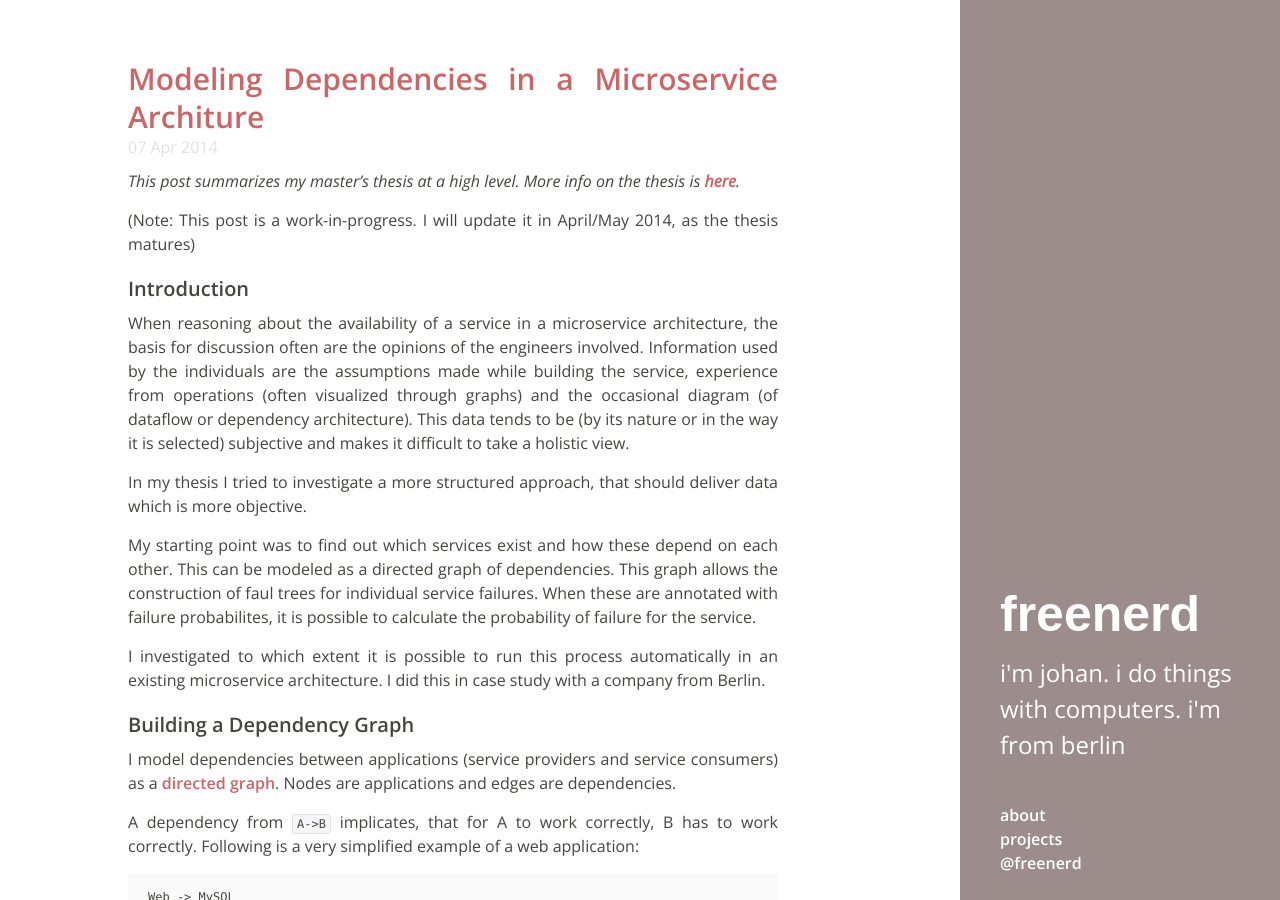
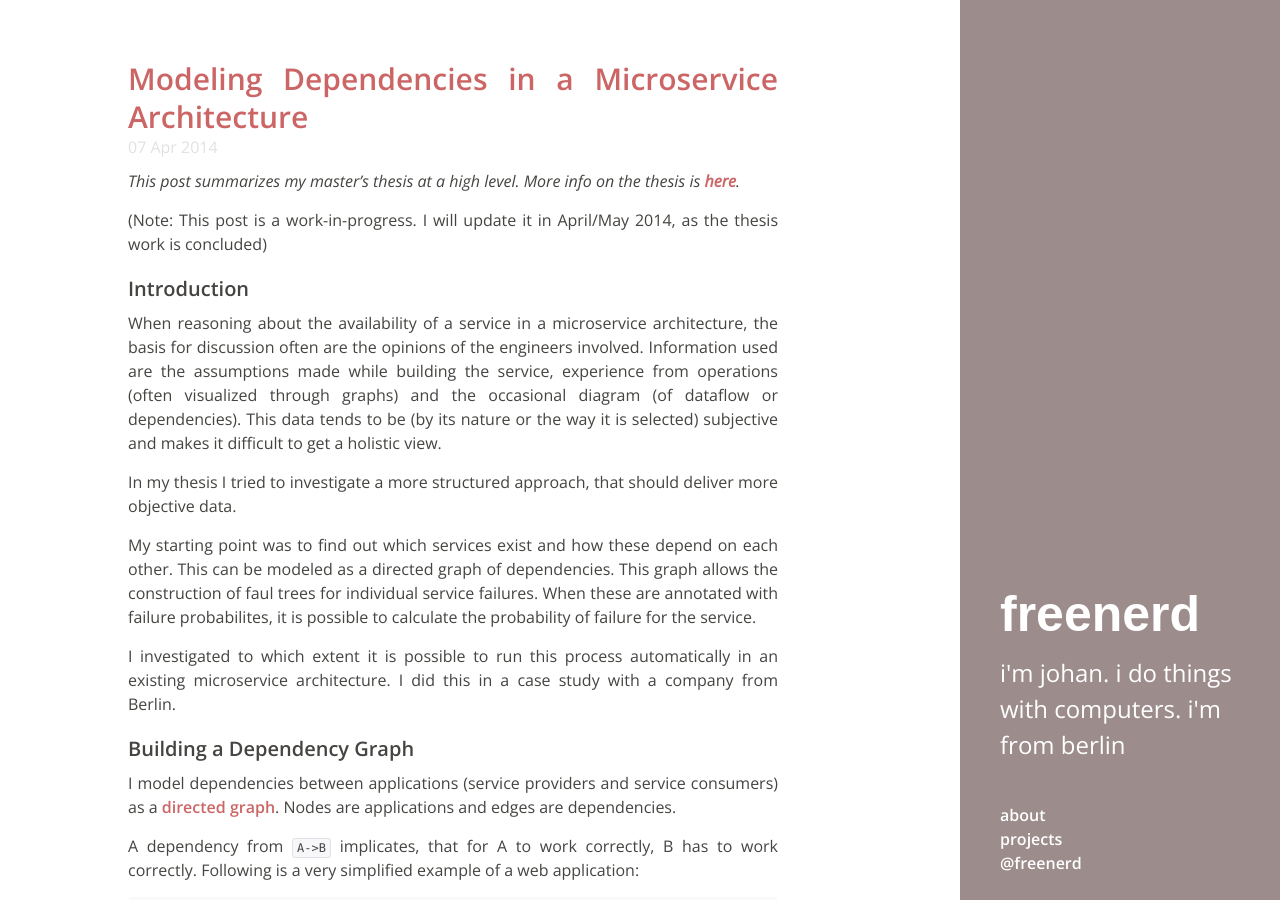
Before and after one commit to freenerd/freenerd.github.io, a Jekyll site: the page built from _posts/2014-04-07-modeling-dependencies-in-a-microservice-architure.md, in a window 1280 px wide and 900 px high. Built offline with Jekyll 4.4.1, drawn with Linux system fonts in a browser that asks for light colours; Markdown is read by kramdown in place of the engine named in the settings; comment, search, counter and statistics services are not loaded; some of the changed text lies outside the part shown.

Commit message:
Fixes to posts

```diff
--- a/_posts/2014-04-07-modeling-dependencies-in-a-microservice-architure.md
+++ b/_posts/2014-04-07-modeling-dependencies-in-a-microservice-architure.md
@@ -1,22 +1,22 @@
 ---
 layout:   post
-title:    Modeling Dependencies in a Microservice Architure
+title:    Modeling Dependencies in a Microservice Architecture
 comments: true
 ---
 
 _This post summarizes my master's thesis at a high level. More info on the thesis is [here](/my-masters-thesis)._
 
-(Note: This post is a work-in-progress. I will update it in April/May 2014, as the thesis matures)
+(Note: This post is a work-in-progress. I will update it in April/May 2014, as the thesis work is concluded)
 
 ### Introduction
 
-When reasoning about the availability of a service in a microservice architecture, the basis for discussion often are the opinions of the engineers involved. Information used by the individuals are the assumptions made while building the service, experience from operations (often visualized through graphs) and the occasional diagram (of dataflow or dependency architecture). This data tends to be (by its nature or in the way it is selected) subjective and makes it difficult to take a holistic view.
+When reasoning about the availability of a service in a microservice architecture, the basis for discussion often are the opinions of the engineers involved. Information used are the assumptions made while building the service, experience from operations (often visualized through graphs) and the occasional diagram (of dataflow or dependencies). This data tends to be (by its nature or the way it is selected) subjective and makes it difficult to get a holistic view.
 
-In my thesis I tried to investigate a more structured approach, that should deliver data which is more objective.
+In my thesis I tried to investigate a more structured approach, that should deliver more objective data.
 
 My starting point was to find out which services exist and how these depend on each other. This can be modeled as a directed graph of dependencies. This graph allows the construction of faul trees for individual service failures. When these are annotated with failure probabilites, it is possible to calculate the probability of failure for the service.
 
-I investigated to which extent it is possible to run this process automatically in an existing microservice architecture. I did this in case study with a company from Berlin.
+I investigated to which extent it is possible to run this process automatically in an existing microservice architecture. I did this in a case study with a company from Berlin.
 
 ### Building a Dependency Graph
 
@@ -50,7 +50,7 @@
 
 Before we construct the Fault Tree, we have to set some assumptions: As failure semantics we assume, that there is no fault tolerance. The failure of a service leads to the failure of all applications that depend on it. Also, an application might have two reasons for failure: either because one of the services it depends on fails, or because of "inherent" failure, e.g. a bug in the software.
 
-Based on a dependency graph, let's construct a fault tree. The node, whose failure we are interested in, becomes the top event (in our example `Web`). From there, we create the "inherent" basic event for that service and an intermediate event for each dependency. All are connected to the top event via an `OR-gate`. We recursively continue this process for all dependencies. Here is the fault tree for the previous dependency graph:
+Let's construct a fault tree, based on our previous dependency graph. The node, whose failure we are interested in, becomes the top event (in our example `Web`). From there, we create the "inherent" basic event for that service and an intermediate event for each dependency. All are connected to the top event via an `OR-gate`. We recursively continue this process for all dependencies. Here is the fault tree graphic:
 
 <img src="/assets/master-fault-tree.png" alt="Directed Graph" title="Directed Graph" />
 
```
Also changed, not shown: other parts of _posts/2014-04-07-modeling-dependencies-in-a-microservice-architure.md (+4 -4 lines), _posts/2014-04-03-writing-my-master's-thesis.md (+1 -0 lines).
